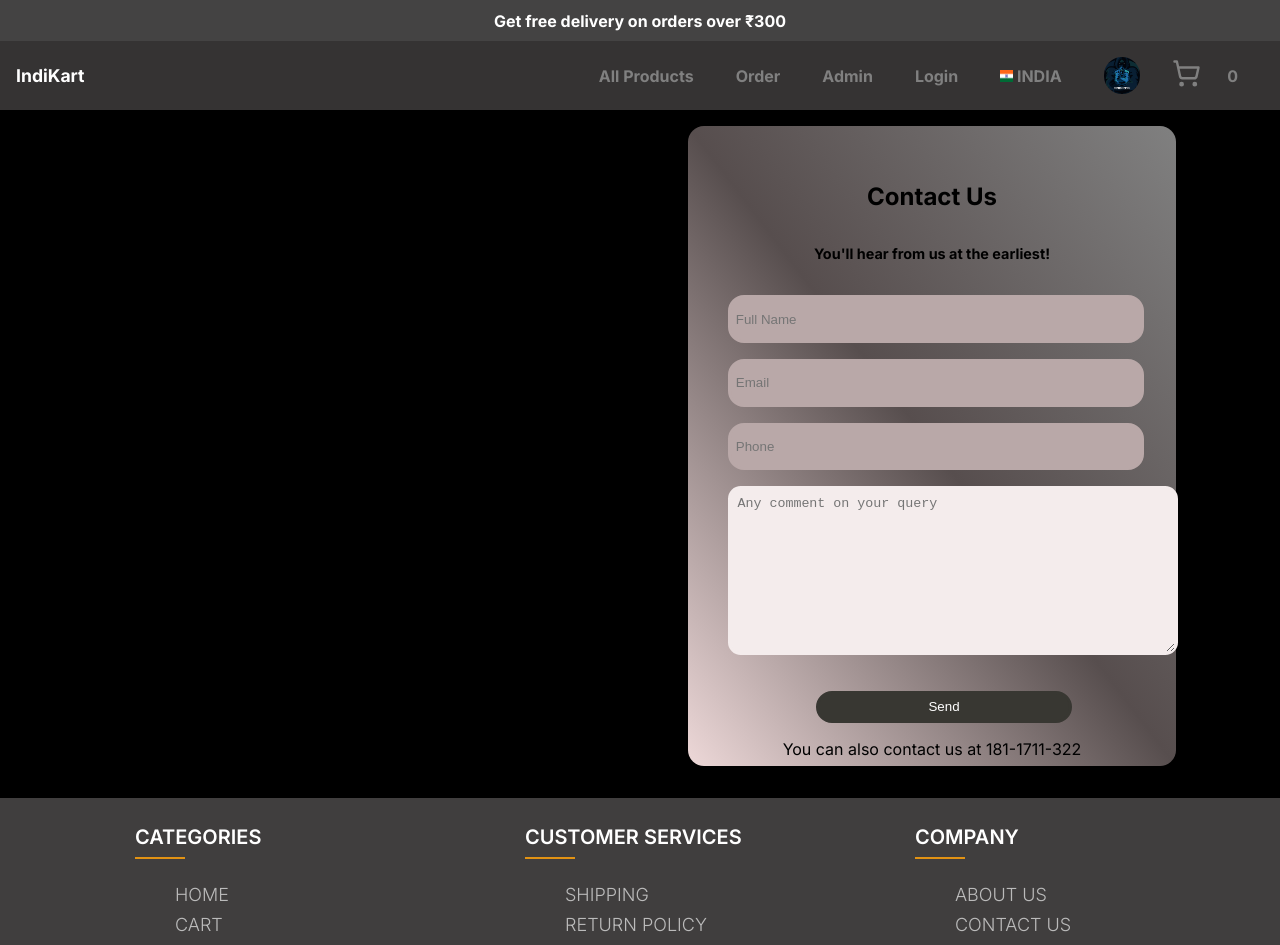
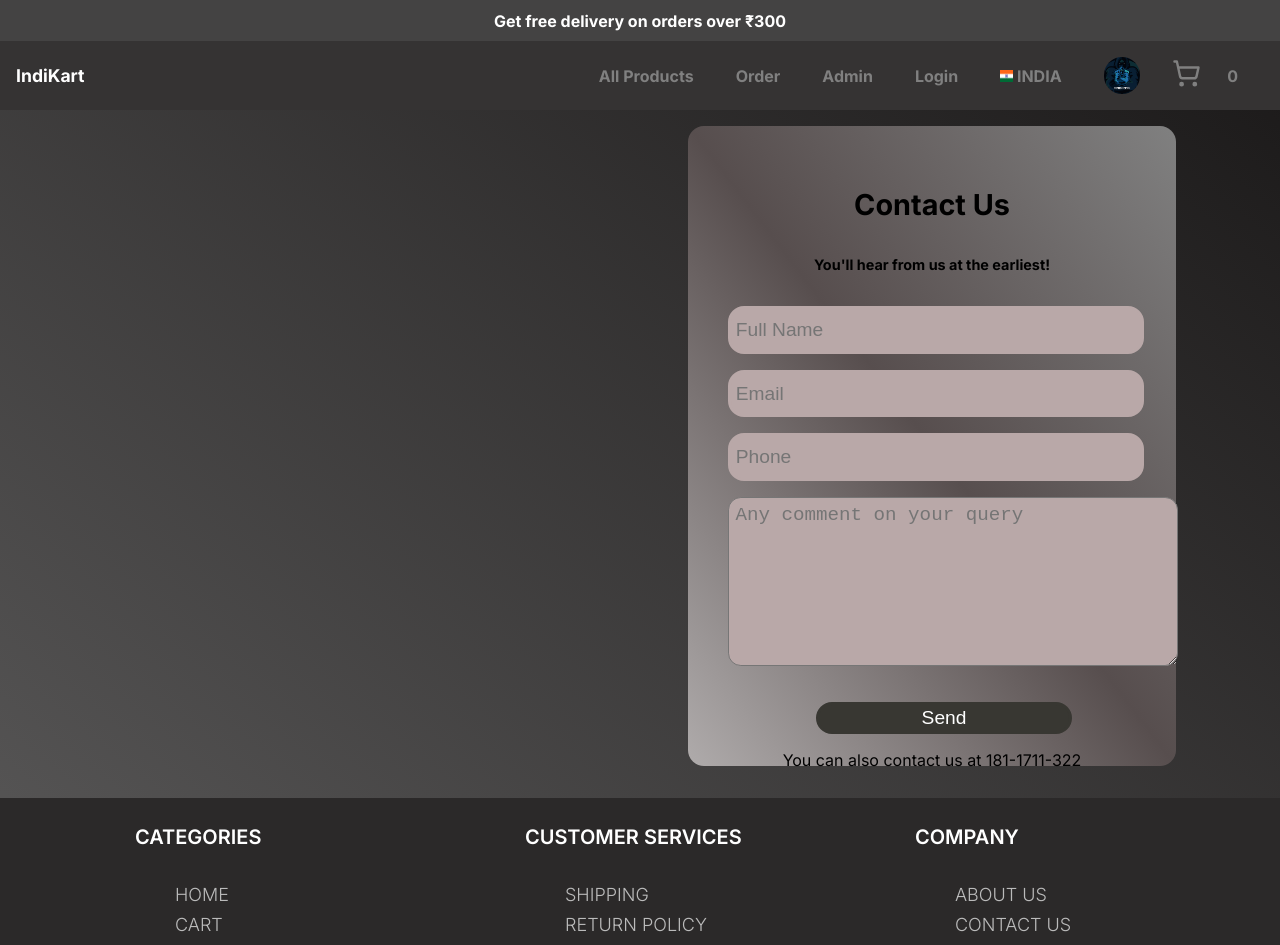
Before and after one commit to khushi-chaudhary29/IndiKart, a Next.js app: page /contact in a window 1280 px wide. Shown: the top 945 px of the page. Built offline with nearby package versions, Linux system fonts and the light colour scheme.

Commit message:
color changes

```diff
--- a/src/app/contact/page.js
+++ b/src/app/contact/page.js
@@ -10,7 +10,7 @@ const Contact = () => {
         <input type="text" className={styles.ContactInfo} placeholder="Full Name" />
         <input type="email" className={styles.ContactInfo} placeholder="Email" />
         <input  className={styles.ContactInfo} placeholder="Phone" />
-        <textarea className={styles.ContactQuery} name="txt_qry" rows="10" cols="52" placeholder='Any comment on your query'></textarea>
+        <textarea className={styles.ContactQuery} name="txt_qry" rows="7" cols="35" placeholder='Any comment on your query'></textarea>
 
       </form>
       <button className={styles.Contactbutton}>Send</button>
--- a/src/app/globals.css
+++ b/src/app/globals.css
@@ -4,7 +4,7 @@ body {
   padding: 0;
   box-sizing: border-box;
   font-family: "Arial", sans-serif;
-  background-color: black;
+  background: linear-gradient(to top right, rgb(92, 91, 91), rgb(26, 24, 24));
   color: #fff;
 }
 
@@ -133,7 +133,7 @@ ul {
 }
 
 .footer {
-  background-color: rgb(64, 62, 62);
+  background-color: rgb(43, 41, 41);
 
 }
 
@@ -149,10 +149,10 @@ ul {
   text-transform: capitalize;
   margin-bottom: 35px;
   font-weight: 550;
-  position: relative;
+  /* position: relative; */
 }
 
-.footer-col h4::before {
+/* .footer-col h4::before {
   content: '';
   position: absolute;
   left: 0;
@@ -161,7 +161,7 @@ ul {
   height: 2px;
   box-sizing: border-box;
   width: 50px;
-}
+} */
 
 .footer-col ul li:not(:last-child) {
   margin-bottom: 9px;
@@ -200,7 +200,7 @@ ul {
 .footerContainer {
   display: flex;
   justify-content: space-around;
-  background-color: #1f1e1e;
+  background-color: #383737;
   align-items: center;
 }
 .social-links{
--- a/src/app/page.module.css
+++ b/src/app/page.module.css
@@ -700,7 +700,7 @@
   top: 2rem;
   margin: 9rem;
   margin-left: 43rem;
-  background-image: linear-gradient(to top right, rgb(237, 216, 216), rgb(87, 78, 78), gray);
+  background: linear-gradient(to top right, rgb(175, 171, 171), rgb(87, 78, 78), gray);
   height: 40rem;
   width: 30.5rem;
   margin-top: 1rem;
@@ -712,7 +712,7 @@
   display: flex;
   justify-content: center;
   padding-top: 2rem;
-  font-size: 1.5rem;
+  font-size: 1.8rem;
   color: black;
 }
 
@@ -733,15 +733,17 @@
   padding: 0.3rem;
   border: solid rgb(185, 168, 168);
   background-color: rgb(185, 168, 168);
+  font-size: 1.2rem;
 }
 
 .ContactQuery {
   border-radius: .8rem;
   margin-bottom: 1rem;
   margin-left: 2.5rem;
-  background-color: rgb(244, 236, 236);
+  background-color: rgb(185, 168, 168);
   padding: 0.4rem;
-  border: solid rgb(244, 236, 236);
+  font-size: 1.2rem;
+
 }
 
 .Contactbutton {
@@ -757,6 +759,8 @@
   background-color: rgb(56, 55, 50);
   border: solid rgb(56, 55, 50);
   color: white;
+  cursor: pointer;
+  font-size: 1.2rem;
 }
 
 .contactus {
@@ -827,7 +831,7 @@
   margin-top: 2rem;
   margin-bottom: 2rem;
   padding: 3rem;
-  background-image: linear-gradient(to top right, gray, black);
+  background: linear-gradient(to top right, gray, black);
   text-align: center;
 }
 
@@ -884,14 +888,14 @@
 
 /*Modal*/
 .ModalContainer {
-  position: relative;
+  position: fixed;
   top: 3rem;
   margin: 10rem;
   margin-left: 46rem;
   background-color: white;
   height: 33rem;
   width: 21rem;
-  margin-top: 1rem;
+  margin-top: 5rem;
   border-radius: 1rem;
   font-weight: 700;
   padding: 1rem;
@@ -926,4 +930,15 @@
   font-weight: 3rem;
   margin-left: 1rem;
   padding: 0.7rem;
+  cursor: pointer;
 }
+
+.modal_wrapper{
+  position: fixed;
+  left: 0;
+  right: 0;
+  bottom: 0;
+  top: 0;
+  background-color: rgba(70, 67, 67, 0.9);
+
+}
```
Also changed, not shown: src/app/cart/page.js (+9 -2 lines), src/components/Modal.js (+7 -3 lines).
